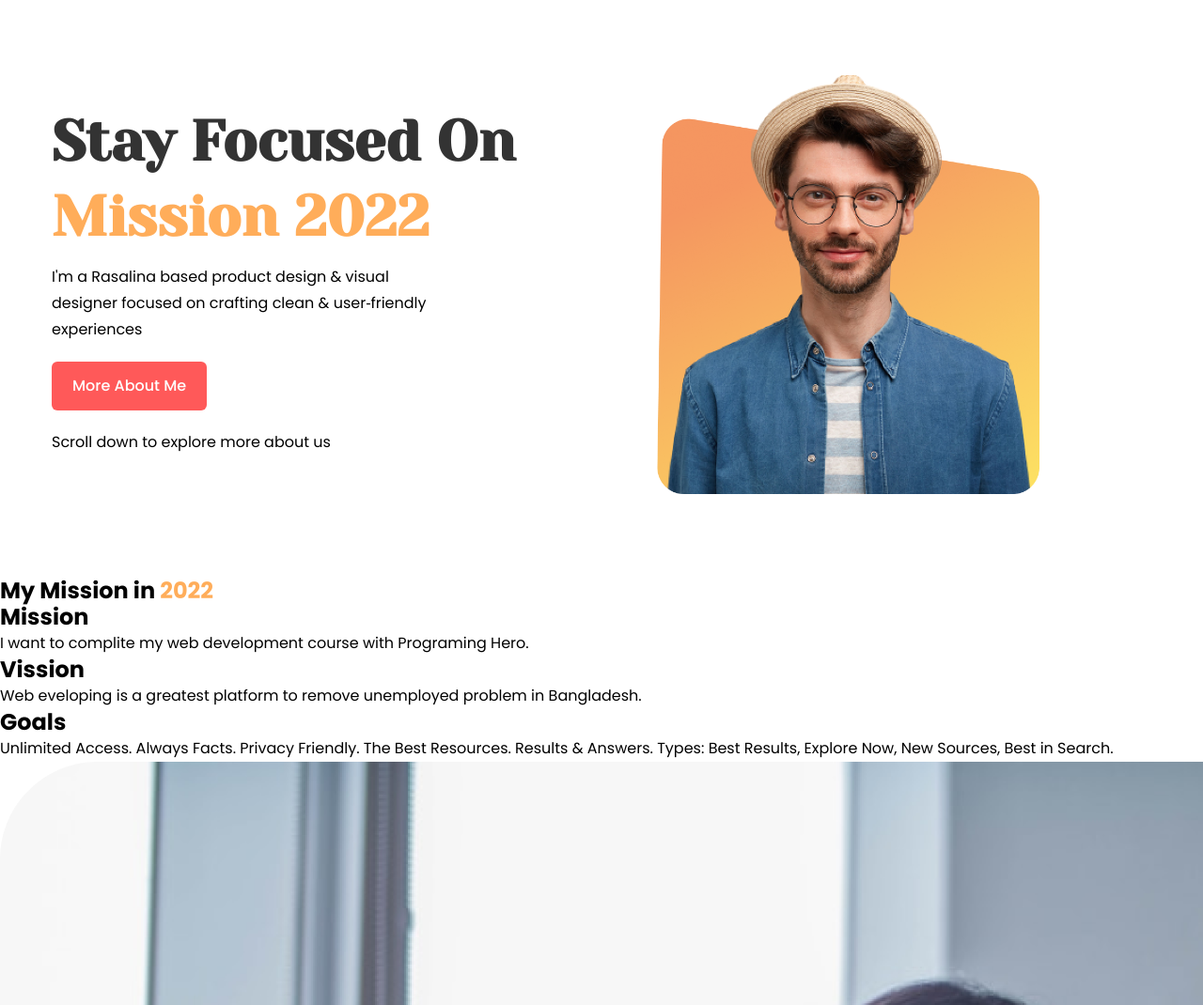
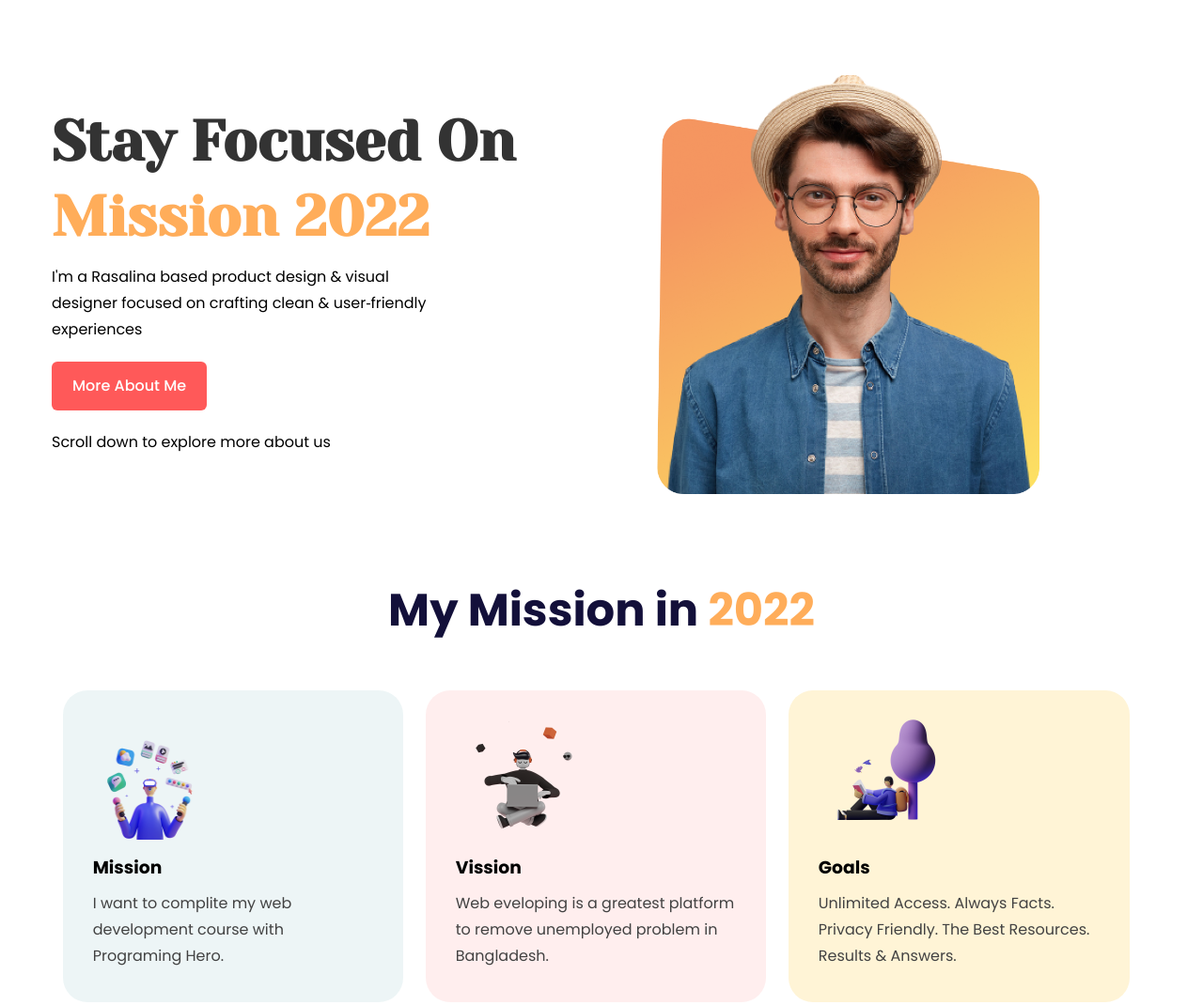
Before and after one commit to nagimuddin/Persinal-Portfolio, a plain HTML site: page index.html in a window 1280 px wide. Shown: the top 1070 px of the page at 94% size. Drawn offline with Linux system fonts and the light colour scheme.

Commit message:
Mission Section

```diff
--- a/index.html
+++ b/index.html
@@ -29,23 +29,31 @@
 
     </section>
     <section class="mission-section">
-        <div>
-            <h1>My Mission in <span>2022</span></h1>
-        </div>
-        <div>
-            <h1>Mission</h1>
+        <h2>My Mission in <span>2022</span></h2>
+        <div class="container">
+            <div class="quarter">
+                <div class="mission-item green-color">
+                    <img src="images/illustrators/illustrator-1.png" alt="">
+                    <h3>Mission</h1>
                     <p>I want to complite my web development course with Programing Hero.</p>
                 </div>
-        <div>
-            <h1>Vission</h1>
+            </div>
+            <div class="quarter">
+                <div class="mission-item red-color">
+                    <img src="images/illustrators/illustrator-2.png" alt="">
+                    <h3>Vission</h1>
                     <p>Web eveloping is a greatest platform to remove unemployed problem in Bangladesh.</p>
                 </div>
-        <div>
-            <h1>Goals</h1>
+            </div>
+            <div class="quarter">
+                <div class="mission-item yellow-color">
+                    <img src="images/illustrators/illustrator-3.png" alt="">
+                    <h3>Goals</h1>
                     <p>
-                Unlimited Access. Always Facts. Privacy Friendly. The Best Resources. Results & Answers. Types: Best
-                Results, Explore Now, New Sources, Best in Search.
+                        Unlimited Access. Always Facts. Privacy Friendly. The Best Resources. Results & Answers.
                     </p>
+                </div>
+            </div>
         </div>
     </section>
     <section>
--- a/style.css
+++ b/style.css
@@ -18,6 +18,10 @@ body{
 }
 
 h1 span{
+    color: #FFAD5A;
+}
+
+h2 span{
     color: #FFAD5A;
 }
 .container{
@@ -57,3 +61,48 @@ h1 span{
 .hero-section .button {
     margin-bottom: 10px;
 }
+
+.quarter {
+    width: 31%;
+    padding: 0 1%;
+}
+
+.mission-section {
+    margin-bottom: 80px;
+}
+
+.mission-section h2{
+    font-size: 48px;
+    line-height: 70px;
+    color:#13103A;
+    text-align: center;
+    margin-bottom: 50px;
+}
+
+.mission-item {
+    border-radius: 26px;
+    padding: 25px 32px;
+}
+
+.green-color {
+    background: rgba(79, 157, 166, 0.1);
+}
+
+.red-color {
+    background: rgba(255, 89, 89, 0.1);
+}
+
+.yellow-color {
+    background: #FFF4D6;
+}
+
+.mission-item img {
+    width: 141px;
+    height: 141px;
+}
+
+.mission-item p {
+    color: #424242;
+    margin-top: 10px;
+    margin-bottom: 10px;
+}
```
Lines whose indentation alone changed are shown as unchanged.
